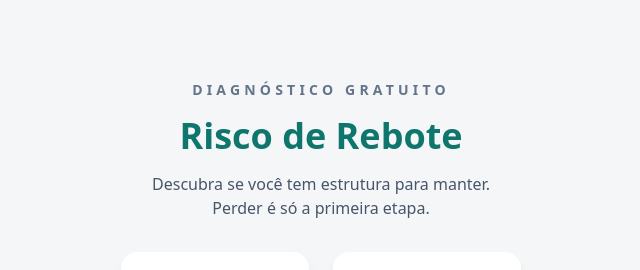
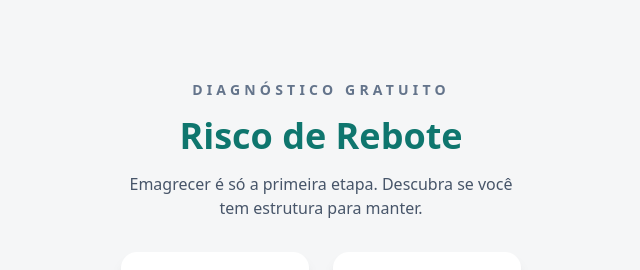
Before and after one commit to Gguga/quiz, a React (Vite) app: page / in a window 1280 px wide. Shown: the top 270 px of the page, without its empty margins (319-959 px from the left). Built offline with nearby package versions, Linux system fonts and the light colour scheme.

Commit message:
Update App.tsx

```diff
--- a/App.tsx
+++ b/App.tsx
@@ -168,7 +168,7 @@ const App: React.FC = () => {
               </h1>
 
               <h2 className="text-base text-slate-600 max-w-sm mx-auto">
-               Descubra se você tem estrutura para manter. Perder é só a primeira etapa.
+               Emagrecer é só a primeira etapa. Descubra se você tem estrutura para manter.
               </h2>
             </div>
 
```
